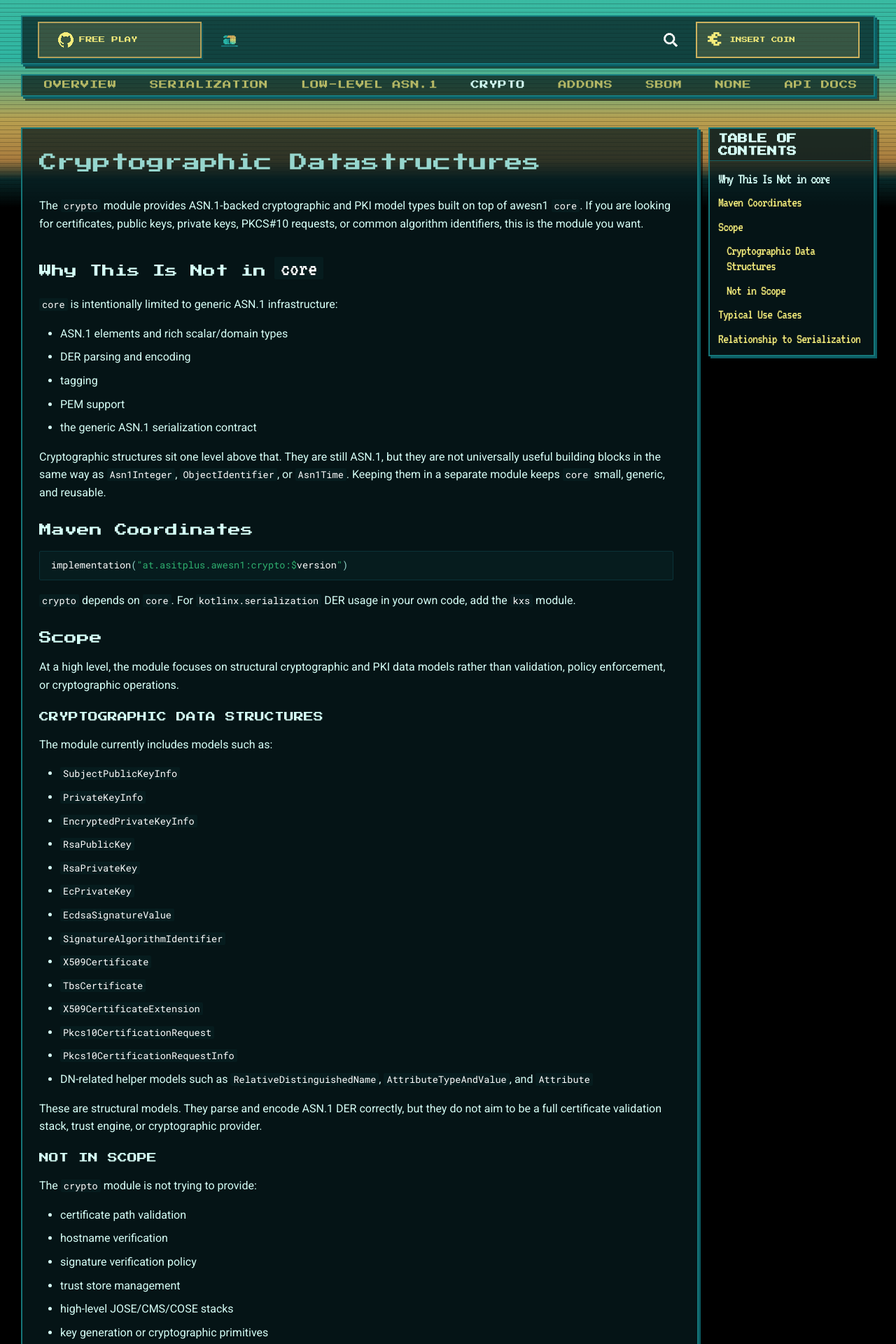
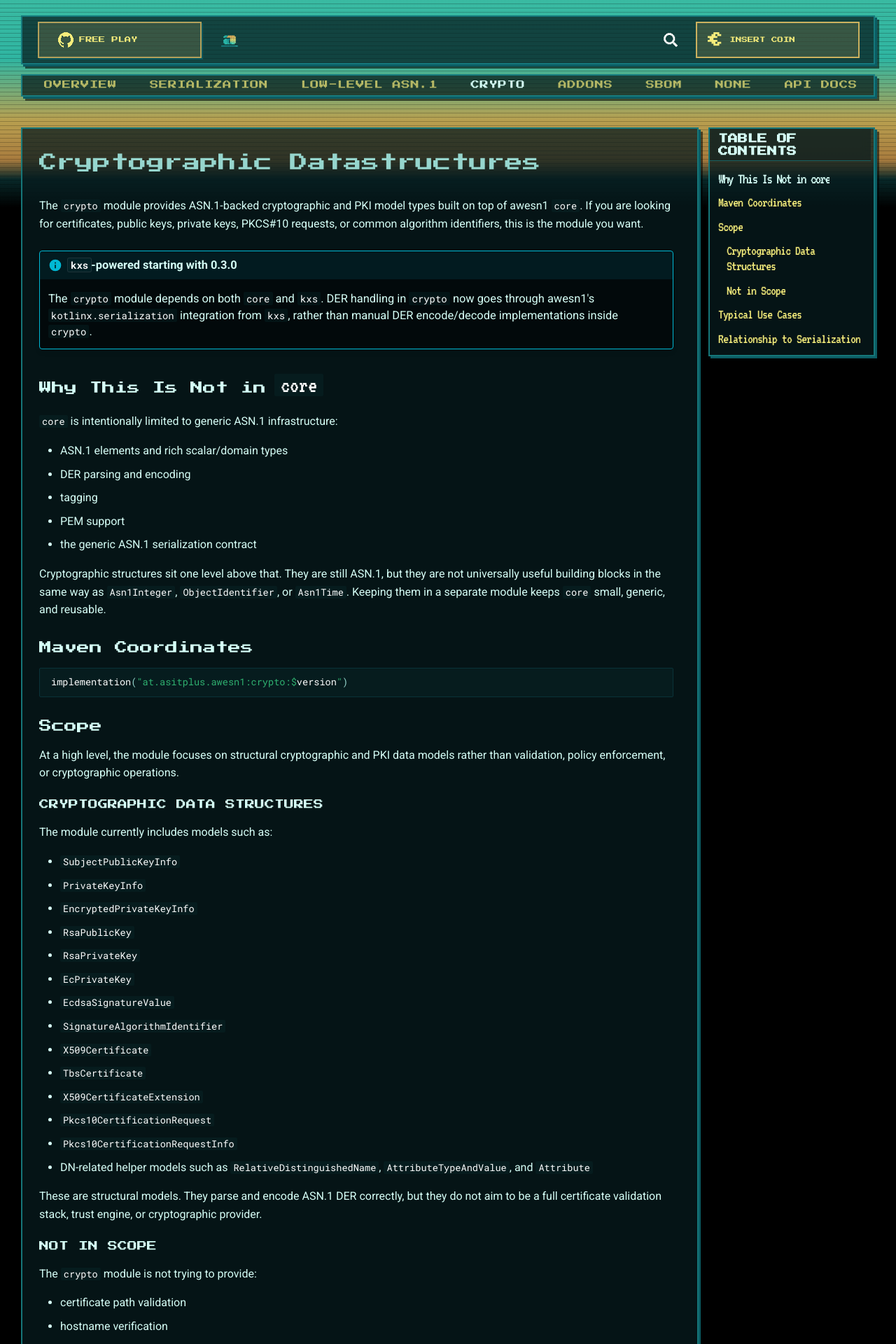
Before and after one commit to a-sit-plus/awesn1, an MkDocs documentation site: the page built from docs/docs/crypto.md, in a window 1280 px wide. Shown: the top 1920 px of the page at 70% size. Built offline with MkDocs 1.6.1 and Material for MkDocs 9.7.7, drawn with Linux system fonts in a browser that asks for light colours; plug-ins that fetch from the network failed and are left out; comment, search, counter and statistics services are not loaded; some of the changed text lies outside the part shown.

````diff
--- a/docs/docs/crypto.md
+++ b/docs/docs/crypto.md
@@ -8,6 +8,11 @@ hide:
 The `crypto` module provides ASN.1-backed cryptographic and PKI model types built on top of awesn1 `core`.
 If you are looking for certificates, public keys, private keys, PKCS#10 requests, or common algorithm identifiers,
 this is the module you want.
+
+!!! info "`kxs`-powered starting with 0.3.0"
+    The `crypto` module depends on both `core` and `kxs`.
+    DER handling in `crypto` now goes through awesn1's `kotlinx.serialization` integration from `kxs`,
+    rather than manual DER encode/decode implementations inside `crypto`.
 
 ## Why This Is Not in `core`
 
@@ -29,9 +34,6 @@ Keeping them in a separate module keeps `core` small, generic, and reusable.
 ```kotlin
 implementation("at.asitplus.awesn1:crypto:$version")
 ```
-
-`crypto` depends on `core`.
-For `kotlinx.serialization` DER usage in your own code, add the `kxs` module.
 
 ## Scope
 
@@ -89,8 +91,8 @@ The `crypto` already handles the most common cryptographic data structures out o
 
 ## Relationship to Serialization
 
-The crypto model classes are ASN.1-serializable, so they can be used directly with awesn1's DER
-`kotlinx.serialization` format from the `kxs` module.
+The crypto model classes are ASN.1-serializable and their DER handling is implemented through awesn1's
+`kotlinx.serialization`-based `DER` format from the `kxs` module.
 
 That means you can use them either:
 
````
Also changed, not shown: CHANGELOG.md, 1 other file.
